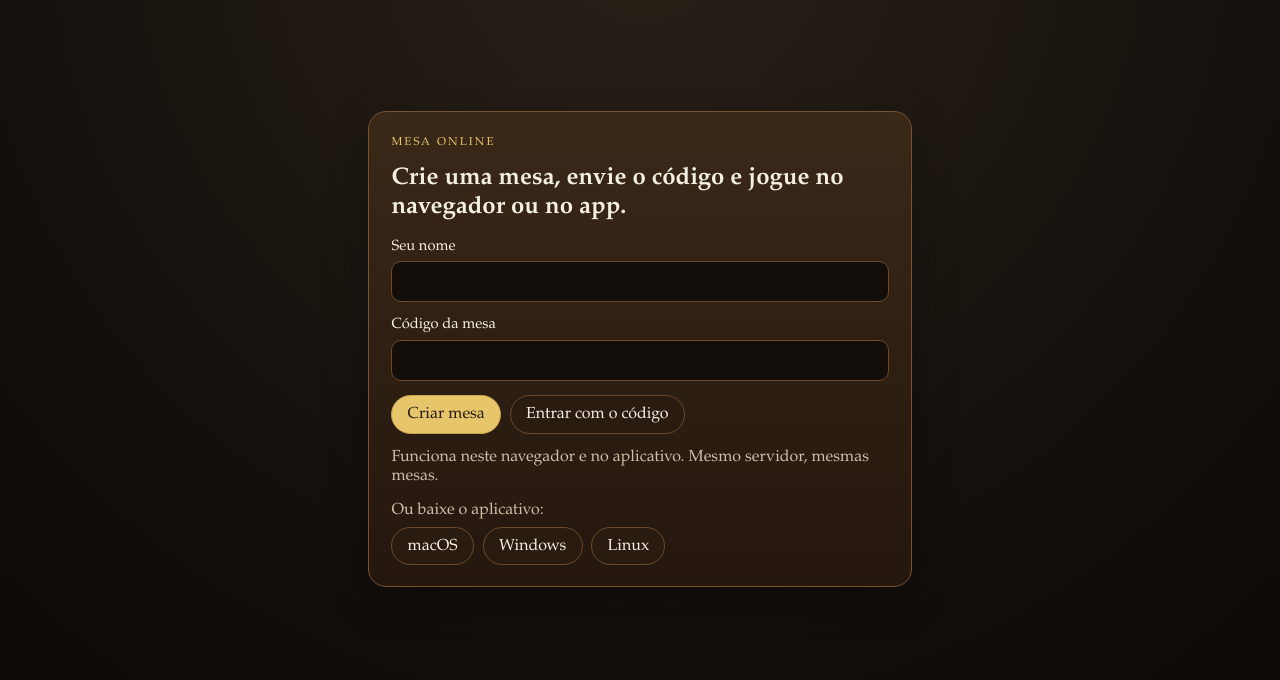
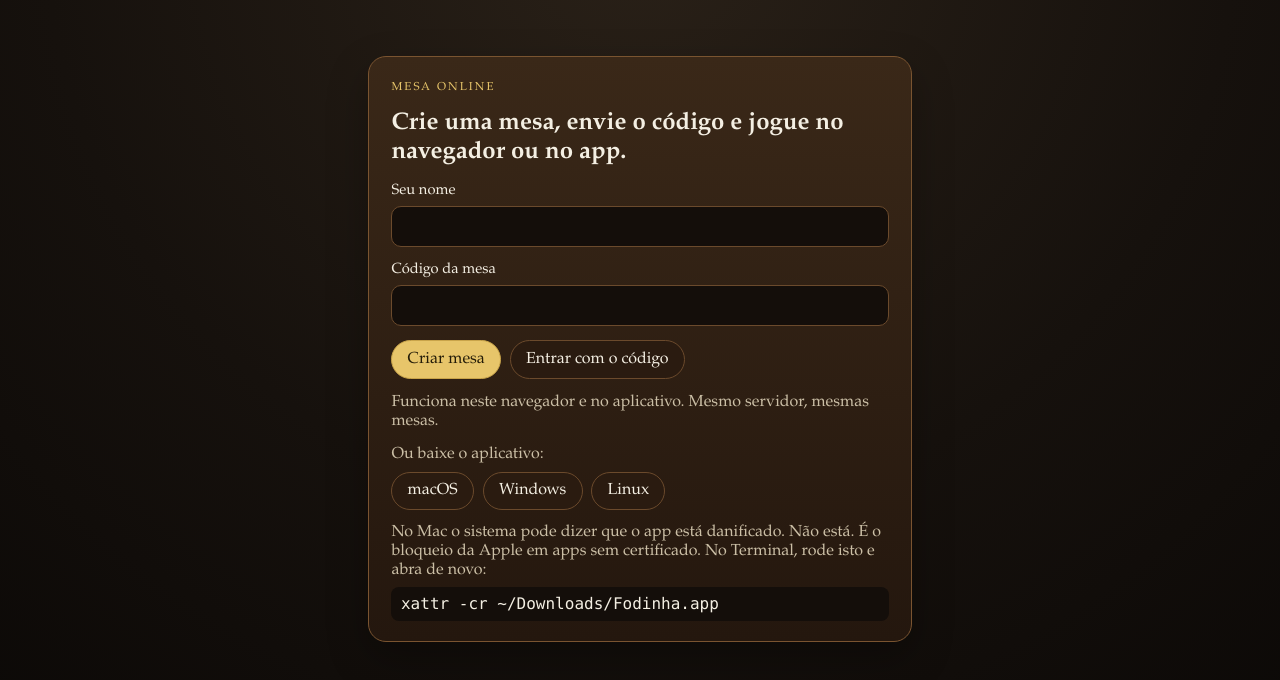
Before and after one commit to madeira-dev/fodinha-true-deluxe, a website built with Vite: page index.html in a window 1280 px wide. Shown: the part 76-756 px from the top of the page. Built offline with nearby package versions, Linux system fonts and the light colour scheme.

Commit message:
Explain the Mac Gatekeeper block and add a helper to open the app.
The published zip is valid. macOS marks unsigned downloads as damaged.
The site now shows the xattr command, and the next Mac zip will include
Abrir Fodinha.command.

```diff
--- a/forge.config.ts
+++ b/forge.config.ts
@@ -10,6 +10,7 @@ const config: ForgeConfig = {
     asar: true,
     name: 'Fodinha',
     executableName: 'Fodinha',
+    osxSign: false,
   },
   rebuildConfig: {},
   makers: [new MakerZIP({}), new MakerSquirrel({ name: 'Fodinha' })],
--- a/src/i18n/messages.ts
+++ b/src/i18n/messages.ts
@@ -14,6 +14,8 @@ export interface Messages {
   joinWithCode: string;
   menuHint: string;
   orDownload: string;
+  macOpenHint: string;
+  macOpenCommand: string;
   leave: string;
   connecting: string;
   wakingTable: string;
@@ -116,6 +118,9 @@ export const ptBR: Messages = {
   joinWithCode: 'Entrar com o código',
   menuHint: 'Funciona neste navegador e no aplicativo. Mesmo servidor, mesmas mesas.',
   orDownload: 'Ou baixe o aplicativo:',
+  macOpenHint:
+    'No Mac o sistema pode dizer que o app está danificado. Não está. É o bloqueio da Apple em apps sem certificado. No Terminal, rode isto e abra de novo:',
+  macOpenCommand: 'xattr -cr ~/Downloads/Fodinha.app',
   leave: 'Sair',
   connecting: 'Conectando…',
   wakingTable: 'Acordando a mesa…',
@@ -218,6 +223,9 @@ export const en: Messages = {
   joinWithCode: 'Join with code',
   menuHint: 'Works in this browser and in the desktop app. Same server, same tables.',
   orDownload: 'Or download the app:',
+  macOpenHint:
+    'On a Mac, the system may say the app is damaged. It is not. That is Apple blocking unsigned apps. In Terminal, run this and open it again:',
+  macOpenCommand: 'xattr -cr ~/Downloads/Fodinha.app',
   leave: 'Leave',
   connecting: 'Connecting…',
   wakingTable: 'Waking the table…',
--- a/src/index.css
+++ b/src/index.css
@@ -574,6 +574,18 @@ button:disabled {
   gap: 0.45rem;
 }
 
+.mac-hint {
+  margin-top: 0.35rem;
+}
+
+.mac-command {
+  display: block;
+  padding: 0.45rem 0.6rem;
+  border-radius: 8px;
+  background: #140e0a;
+  overflow-x: auto;
+}
+
 code {
   font-family: ui-monospace, SFMono-Regular, Menlo, monospace;
 }
--- a/src/ui/app.ts
+++ b/src/ui/app.ts
@@ -174,6 +174,8 @@ function renderDownloads(links: { mac: string; win: string; linux: string }): HT
       el('a', { class: 'button-link', href: links.win, target: '_blank', rel: 'noreferrer' }, 'Windows'),
       el('a', { class: 'button-link', href: links.linux, target: '_blank', rel: 'noreferrer' }, 'Linux'),
     ),
+    el('p', { class: 'muted mac-hint' }, t('macOpenHint')),
+    el('code', { class: 'mac-command' }, t('macOpenCommand')),
   );
 }
 
```
Also changed, not shown: .github/workflows/release-desktop.yml, 1 other file.
